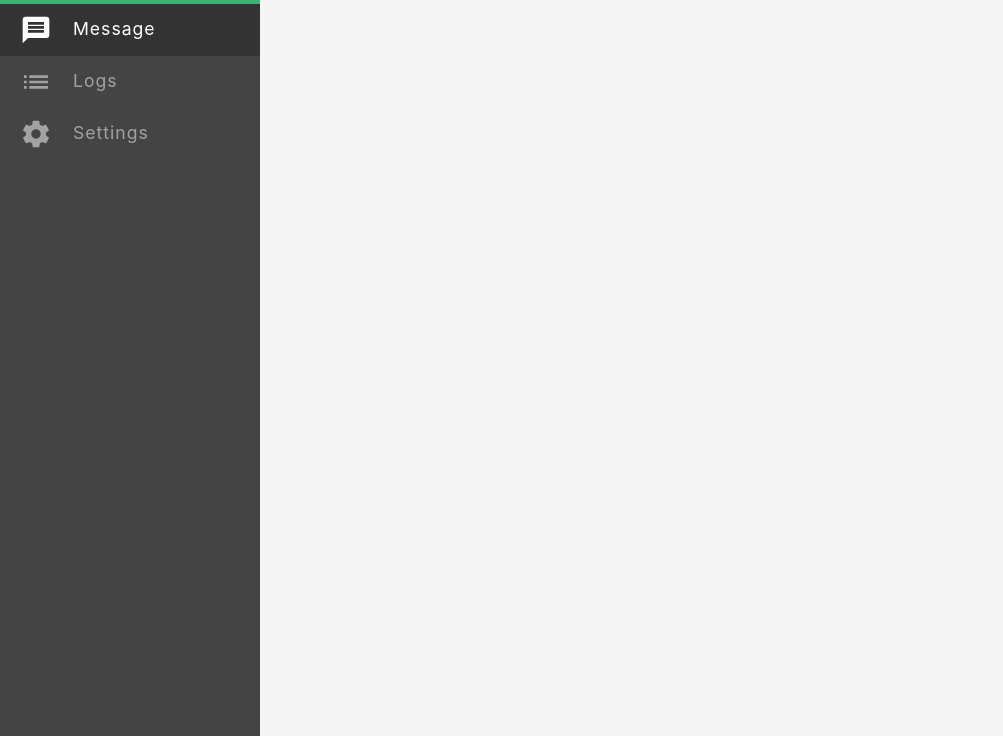
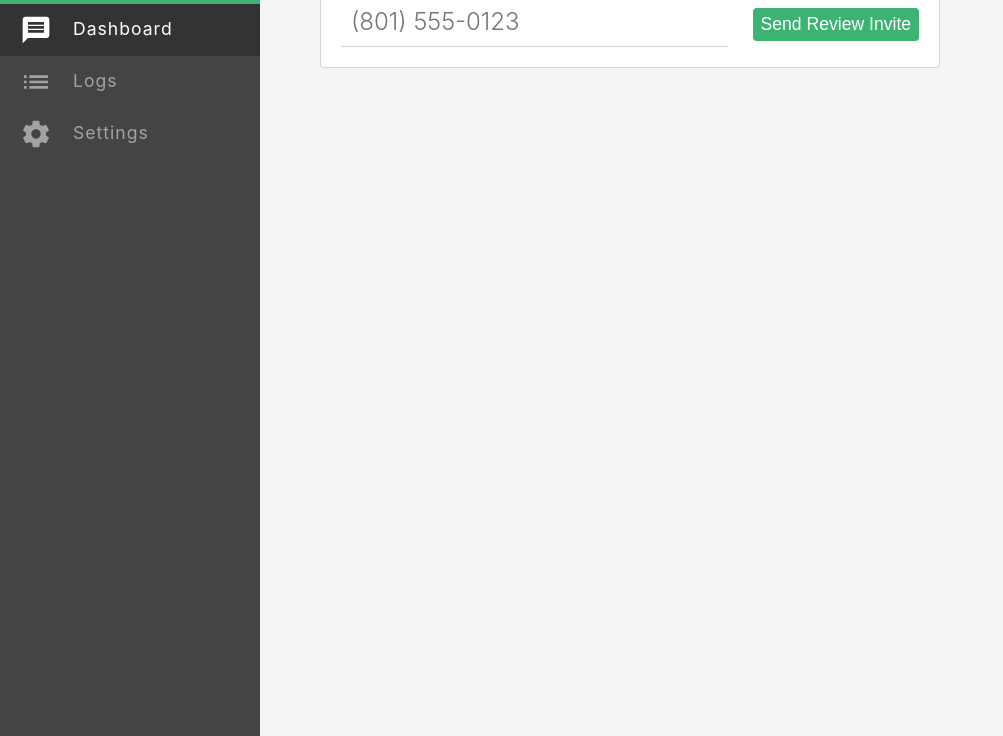
Before and after one commit to dotspencer/norm-design, a plain HTML site: page index.html in a window 1280 px wide. Shown: the part 64-800 px from the top of the page, without its empty margins (0-1003 px from the left). Drawn offline with Linux system fonts and the light colour scheme.

Commit message:
Added message demo

```diff
--- a/index.html
+++ b/index.html
@@ -9,12 +9,17 @@
   <body>
     <div class="side">
       <div class="logo">Review Norm</div>
-      <a href="#" class="current"><img src="images/message-white.svg" alt=""> Message</a>
+      <a href="#" class="current"><img src="images/message-white.svg" alt=""> Dashboard</a>
       <a href="#"><img src="images/list-white.svg" alt=""> Logs</a>
       <a href="#"><img src="images/settings-white.svg" alt=""> Settings</a>
     </div>
     <div class="content">
-
+      <div class="center">
+        <div class="part">
+          <input type="tel" name="" value="" placeholder="(801) 555-0123">
+          <button id="send">Send Review Invite</button>
+        </div>
+      </div>
     </div>
   </body>
 </html>
--- a/scss/main.scss
+++ b/scss/main.scss
@@ -2,6 +2,8 @@ $top: #333;
 $side: #444;
 $side-current: $top;
 $large: 1.5em;
+
+$color: mediumseagreen;
 
 html { overflow: hidden; };
 body {
@@ -59,5 +61,44 @@ div.content{
   right: 0;
   bottom: 0;
   left: $side-width;
+  padding: 0 20px;
   background-color: whitesmoke;
+
+  .center{
+    max-width: 900px;
+    margin: 40px auto;
+  }
+
+  .part {
+    background-color: white;
+    padding: 20px;
+    float: left;
+    border: 1px solid lightgray;
+    border-radius: 3px;
+  }
+
+  input{
+    font-family: inherit;
+    font-weight: 300;
+    padding: 10px;
+    font-size: $large;
+    border: none;
+    border-bottom: 1px solid lightgray;
+    outline: none;
+  }
+
+  button {
+    background-color: $color;
+    color: white;
+    border: none;
+    font-size: 1.1em;
+    font-weight: 200;
+    padding: 6px 8px;
+    border-radius: 4px;
+    cursor: pointer;
+  }
+
+  button#send {
+    margin-left: 20px;
+  }
 }
```
Also changed, not shown: css/main.css, 1 other file.
